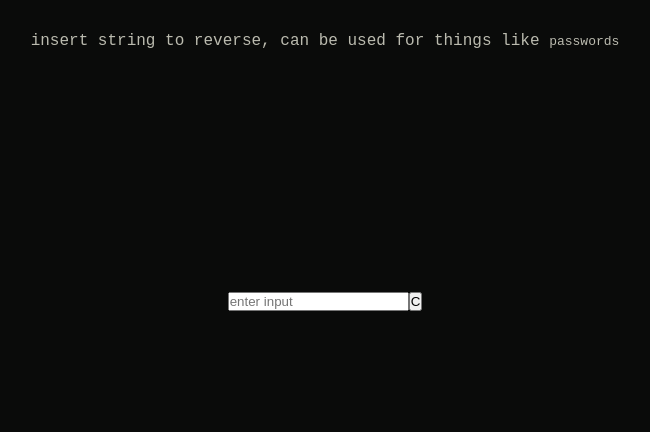
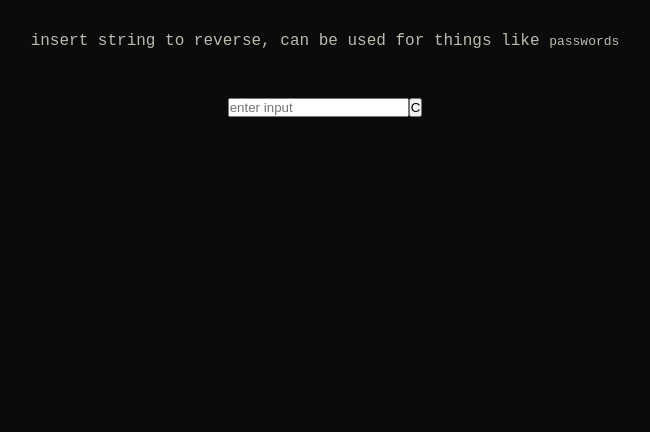
Before and after one commit to shantanuuchak/reversify, a plain HTML site: page index.html in a window 1280 px wide. Shown: the part 368-800 px from the top of the page, without its empty margins (315-965 px from the left). Drawn offline with Linux system fonts and the light colour scheme.

Commit message:
fix positing and layout

```diff
--- a/style.css
+++ b/style.css
@@ -21,8 +21,11 @@ body {
   font-weight: lighter;
 
   /* centering */
-  display: grid;
-  place-items: center;
+  display: flex;
+  justify-content: center;
+  align-items: center;
+  flex-direction: column;
+  gap: 3rem;
 }
 
 .aside {
```
